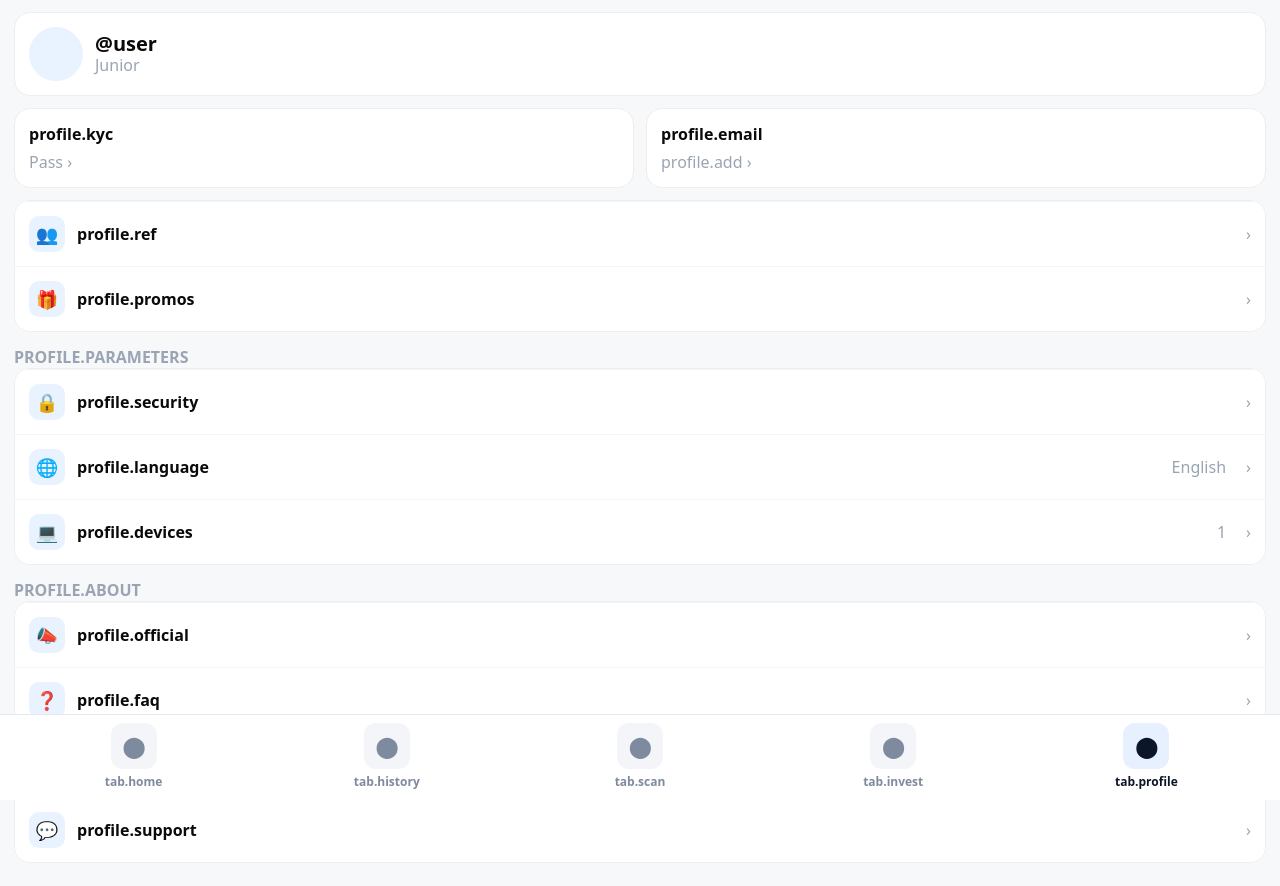
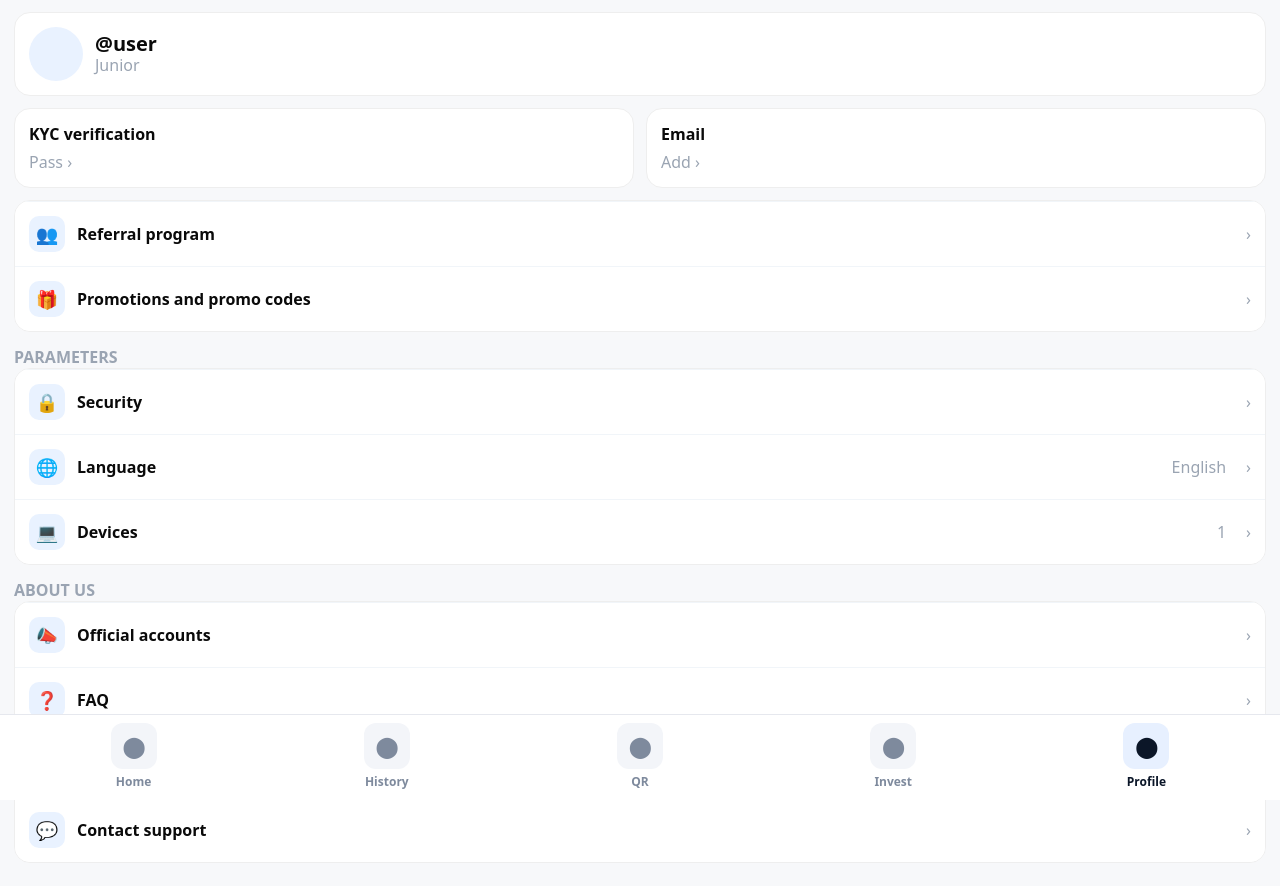
Before and after one commit to Mitya-crypto/localbali, a Next.js app: page /profile in a window 1280 px wide. Shown: the top 886 px of the page. Built offline with nearby package versions, Linux system fonts and the light colour scheme.

Commit message:
Fix build-time route typing and client state

```diff
--- a/app/profile/page.tsx
+++ b/app/profile/page.tsx
@@ -1,12 +1,13 @@
 'use client';
 import Link from 'next/link';
+import type { Route } from 'next';
 import { useEffect, useMemo, useState } from 'react';
 import { getUser } from '@/lib/tg';
 import TabBar from '@/components/ui/TabBar';
 import { useI18n } from '@/components/providers/I18nProvider';
 import { LANG_LABEL, type Lang } from '@/lib/i18n';
 
-function Row({icon, title, right, href}:{icon:string; title:string; right?:string; href?:string}) {
+function Row({icon, title, right, href}:{icon:string; title:string; right?:string; href?:Route}) {
   const C = (
     <div style={{
       display:'flex', alignItems:'center', gap:12, padding:'14px',
@@ -59,7 +60,7 @@ export default function ProfilePage(){
 
       <div style={{padding:'0 14px'}}>
         <div style={{background:'#fff', border:'1px solid #eee', borderRadius:16, overflow:'hidden'}}>
-          <Row icon="👥" title={t('profile.ref')}    href="/referral" />
+          <Row icon="👥" title={t('profile.ref')}    href="/referrals" />
           <Row icon="🎁" title={t('profile.promos')} href="/promos"  />
         </div>
       </div>
--- a/components/providers/I18nProvider.tsx
+++ b/components/providers/I18nProvider.tsx
@@ -1,28 +1,35 @@
 'use client';
-import {createContext, useContext, useEffect, useMemo, useState} from 'react';
-
-export type Lang = 'ru'|'en'|'id'|'es'|'de';
+import {createContext, useCallback, useContext, useEffect, useMemo, useState} from 'react';
+import { FLAGS, LANG_LABEL, translate, type Lang } from '@/lib/i18n';
 
 type Ctx = {
   lang: Lang;
   setLang: (l:Lang)=>void;
   t: (k:string)=>string;
+  label: (l:Lang)=>string;
+  flag: (l:Lang)=>string;
 };
 const I18nContext = createContext<Ctx | null>(null);
 
-const DICT: Record<Lang, Record<string,string>> = {
-  en: { 'profile.title':'Profile' },
-  ru: { 'profile.title':'Профиль' },
-  id: {}, es: {}, de: {}
-};
-
 export default function I18nProvider({children}:{children:React.ReactNode}) {
-  const [lang, setLang] = useState<Lang>('en');
+  const [lang, setLangState] = useState<Lang>('en');
   useEffect(() => {
-    try { const s = localStorage.getItem('lang') as Lang | null; if (s) setLang(s); } catch {}
+    try { const s = localStorage.getItem('lang') as Lang | null; if (s) setLangState(s); } catch {}
   }, []);
-  const t = (k:string) => (DICT[lang]?.[k] ?? k);
-  const value = useMemo(()=>({lang, setLang, t}),[lang]);
+  const setLang = useCallback((l:Lang) => {
+    setLangState(l);
+    try { localStorage.setItem('lang', l); } catch {}
+  }, []);
+  const t = useCallback((k:string) => translate(lang, k), [lang]);
+  const value = useMemo(()=>(
+    {
+      lang,
+      setLang,
+      t,
+      label: (l:Lang) => LANG_LABEL[l],
+      flag: (l:Lang) => FLAGS[l],
+    }
+  ),[lang, setLang, t]);
   return <I18nContext.Provider value={value}>{children}</I18nContext.Provider>;
 }
 
--- a/components/ui/TabBar.tsx
+++ b/components/ui/TabBar.tsx
@@ -1,5 +1,6 @@
 'use client';
 import Link from 'next/link';
+import type { Route } from 'next';
 import { usePathname } from 'next/navigation';
 import { useI18n } from '@/components/providers/I18nProvider';
 
@@ -11,7 +12,7 @@ export default function TabBar({current}:{current?:'home'|'history'|'scan'|'inve
                : pathname.startsWith('/invest') ? 'invest'
                : pathname === '/scan' ? 'scan' : 'home');
 
-  const Item = ({href, label, active}:{href:string; label:string; active:boolean}) => (
+  const Item = ({href, label, active}:{href:Route; label:string; active:boolean}) => (
     <Link href={href} style={{
       flex:1, textAlign:'center', textDecoration:'none',
       color: active ? '#0b1628' : '#7e8a9d', fontWeight: active ? 700 : 600
```
Also changed, not shown: app/pin/page.tsx (+10 -2 lines), app/promos/page.tsx (added, +10 -0 lines), app/settings/devices/page.tsx (added, +10 -0 lines), app/settings/security/page.tsx (+6 -3 lines).
